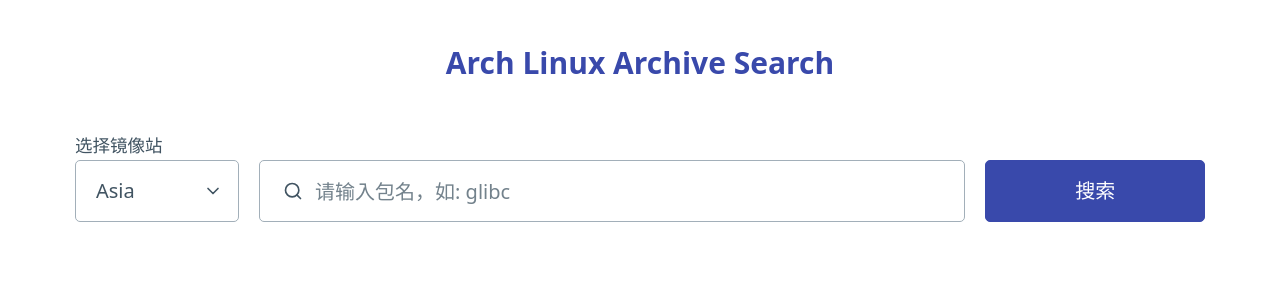
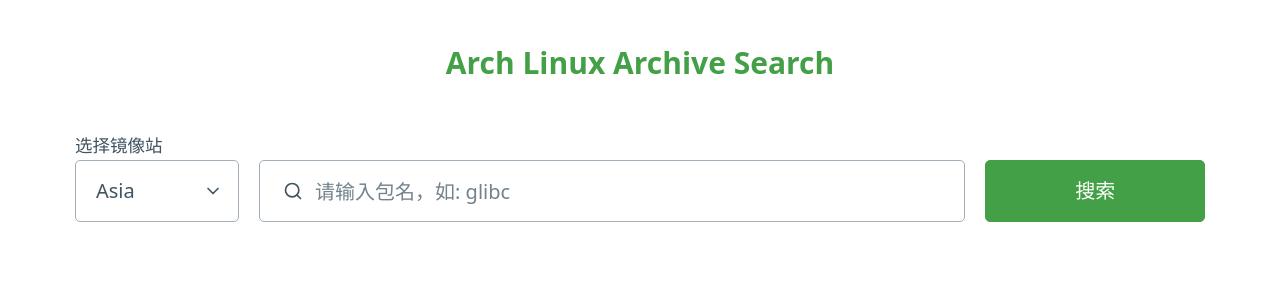
Before and after one commit to Brx86/AA-Search, a Vue app: page / in a window 1280 px wide. Shown: the top 300 px of the page. Built offline with nearby package versions, Linux system fonts and the light colour scheme.

Commit message:
change theme to green

```diff
--- a/src/assets/main.css
+++ b/src/assets/main.css
@@ -4,37 +4,37 @@
   border-radius: var(--border-radius);
 }
 
-/* Indigo Light scheme (Default) */
+/* Green Light scheme (Default) */
 /* Can be forced with data-theme="light" */
 [data-theme="light"],
 :root:not([data-theme="dark"]) {
-  --primary: #3949ab;
-  --primary-hover: #303f9f;
-  --primary-focus: rgba(57, 73, 171, 0.125);
+  --primary: #43a047;
+  --primary-hover: #388e3c;
+  --primary-focus: rgba(67, 160, 71, 0.125);
   --primary-inverse: #FFF;
 }
 
-/* Indigo Dark scheme (Auto) */
+/* Green Dark scheme (Auto) */
 /* Automatically enabled if user has Dark mode enabled */
 @media only screen and (prefers-color-scheme: dark) {
   :root:not([data-theme]) {
-    --primary: #3949ab;
-    --primary-hover: #3f51b5;
-    --primary-focus: rgba(57, 73, 171, 0.25);
+    --primary: #43a047;
+    --primary-hover: #4caf50;
+    --primary-focus: rgba(67, 160, 71, 0.25);
     --primary-inverse: #FFF;
   }
 }
 
-/* Indigo Dark scheme (Forced) */
+/* Green Dark scheme (Forced) */
 /* Enabled if forced with data-theme="dark" */
 [data-theme="dark"] {
-  --primary: #3949ab;
-  --primary-hover: #3f51b5;
-  --primary-focus: rgba(57, 73, 171, 0.25);
+  --primary: #43a047;
+  --primary-hover: #4caf50;
+  --primary-focus: rgba(67, 160, 71, 0.25);
   --primary-inverse: #FFF;
 }
 
-/* Indigo (Common styles) */
+/* Green (Common styles) */
 :root {
   --form-element-active-border-color: var(--primary);
   --form-element-focus-color: var(--primary-focus);
```
